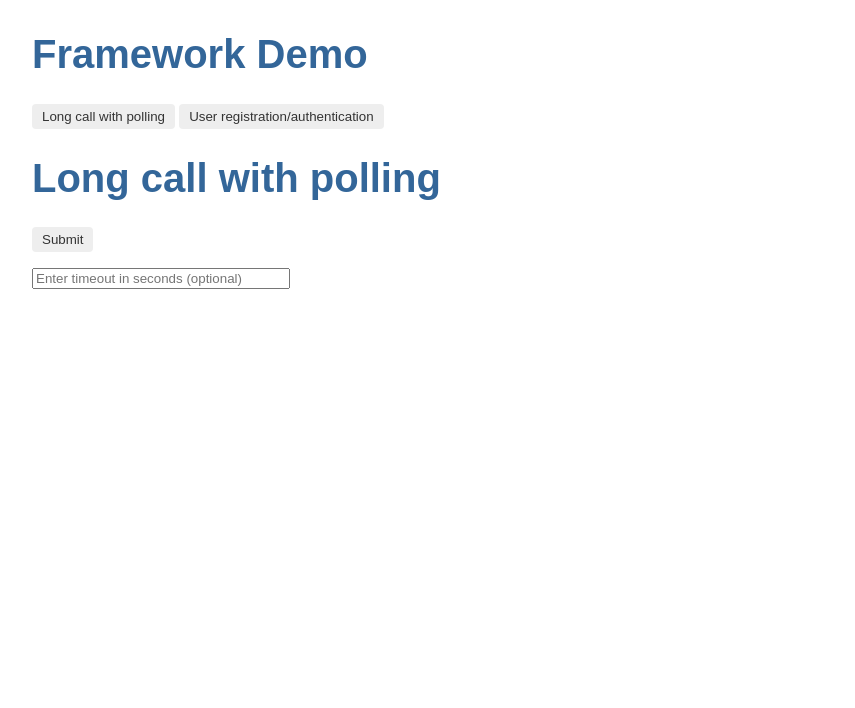
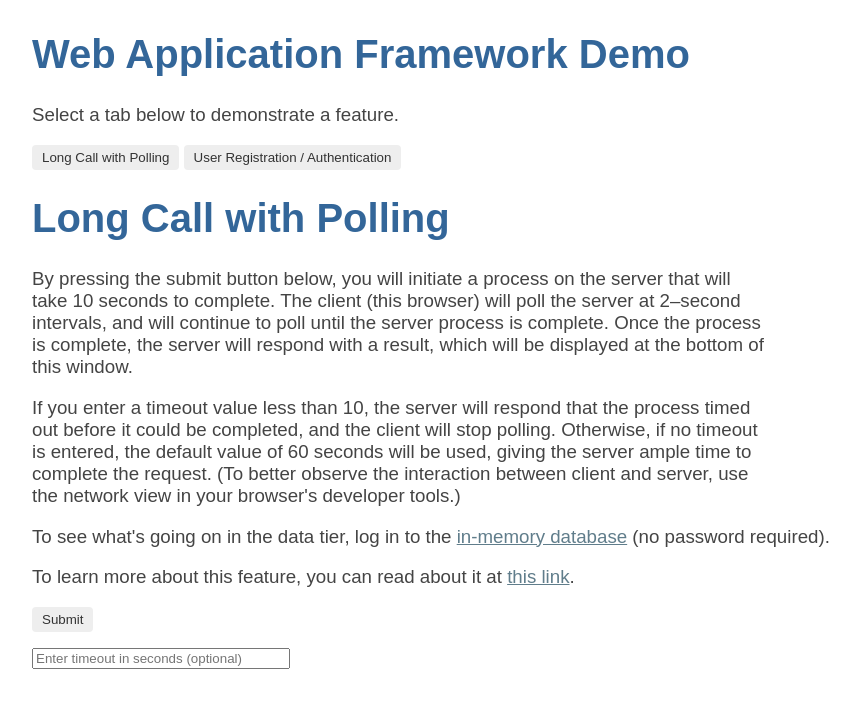
Before and after one commit to dchampion/framework-demo-vanilla-js, a Spring Boot app: page / in a window 1280 px wide. Shown: the top 708 px of the page, without its empty margins (0-855 px from the left). Run offline with Spring Boot 4, Linux system fonts and the light colour scheme.

Commit message:
Continue conversion to vanilla JS (WIP)

```diff
--- a/src/main/resources/static/index.html
+++ b/src/main/resources/static/index.html
@@ -2,32 +2,77 @@
 <html lang="en">
   <head>
     <title>Framework Demo</title>
-    <script src="site.js"></script>
+    <script defer src="site.js"></script>
     <link rel="stylesheet" href="styles.css">
   </head>
   <body>
-    <h1>Framework Demo</h1>
-    <button class="div-button" data-div="long-call">Long call with polling</button>
-    <button class="div-button" data-div="reg-auth">User registration/authentication</button>
+    <h1>Web Application Framework Demo</h1>
+    <h3>
+      Select a tab below to demonstrate a feature.
+    </h3>
+    <button class="div-button" data-div="long-call">Long Call with Polling</button>
+    <button class="div-button" data-div="reg-auth">User Registration / Authentication</button>
     <div class="top" id="long-call">
-      <h1>Long call with polling</h1>
+      <h1>Long Call with Polling</h1>
+      <h3>
+        <p>
+          By pressing the submit button below, you will initiate a process on the server that will<br>
+          take 10 seconds to complete. The client (this browser) will poll the server at 2&ndash;second<br>
+          intervals, and will continue to poll until the server process is complete. Once the process<br>
+          is complete, the server will respond with a result, which will be displayed at the bottom of<br>
+          this window.
+        </p>
+        <p>
+          If you enter a timeout value less than 10, the server will respond that the process timed<br>
+          out before it could be completed, and the client will stop polling. Otherwise, if no timeout<br>
+          is entered, the default value of 60 seconds will be used, giving the server ample time to<br>
+          complete the request. (To better observe the interaction between client and server, use<br>
+          the network view in your browser's developer tools.)
+        <p>
+          To see what's going on in the data tier, log in to the <a target=_blank href="http://localhost:8080/h2-console">in-memory database</a>
+          (no password required).
+        </p>
+        <p>
+          To learn more about this feature, you can read about it at
+          <a target=_blank href="https://github.com/dchampion/framework/wiki/Web-Application-Framework#long-running-operation-with-polling">this link</a>.
+        </p>
+      </h3>
       <button id="long-call-submit-button">Submit</button>
       <p>
-        <input id="long-call-timeout" type="text" style="width:250px" placeholder="Enter timeout in seconds (optional)"></input>
+        <input id="long-call-timeout" type="number" min="1" style="width:250px" placeholder="Enter timeout in seconds (optional)"></input>
       </p>
       <div class="response-container" id="long-call-response-container"></div>
     </div>
     <div class="top" id="reg-auth">
-      <h1>User registration/authentication</h1>
+      <h1>User Registration and Authentication</h1>
+      <h3>
+        <p>
+          Submit a username and password to authenticate an existing user, or press the Register<br>
+          button to create a new one.
+        </p>
+        <p>
+          On registration of a new user, the server will reject a password proposal based on two<br>
+          criteria: First, the password must be at least 8 characters in length (and no more than<br>
+          64). Second, the password must not have previously appeared in a data breach.
+        </p>
+        <p>
+          To see what's going on in the data tier, log in to the <a target=_blank href="http://localhost:8080/h2-console">in-memory database</a>
+          (no password required).
+        </p>
+        <p>
+          To learn more about this feature, you can read about it at
+          <a target=_blank href="https://github.com/dchampion/framework/wiki/Web-Application-Framework#identity-and-access-management">this link</a>.
+        </p>
+      </h3>
       <button class="reg-auth-div-button" data-div="reg-auth-login">Log in</button>
       <button class="reg-auth-div-button" data-div="reg-auth-register">Register</button>
       <div class="reg-auth-top" id="reg-auth-login">
           <form id="reg-auth-login-form" action="/users/authenticate" method="post">
             <div>
-              <label for="uname">Username:</label><br>
-              <input type="text" id="uname" name="username"><br>
+              <label for="login-uname">Username:</label><br>
+              <input type="text" id="login-uname" name="username" required="true"><br>
               <label for="login-password">Password:</label><br>
-              <input type="password" id="login-password" name="password"><br>
+              <input type="password" id="login-password" name="password" required="true"><br>
             </div>
             <div>
               <button type="submit">Submit</button>
@@ -38,16 +83,16 @@
         <div class="reg-auth-top" id="reg-auth-register">
           <form id="reg-auth-registration-form" action="/users/register" method="post">
             <div>
-              <label for="fname">First name:</label><br>
-              <input type="text" id="fname" name="firstName"><br>
-              <label for="lname">Last name:</label><br>
-              <input type="text" id="lname" name="lastName"><br>
-              <label for="uname">Username:</label><br>
-              <input type="text" id="uname" name="username"><br>
+              <label for="reg-fname">First name:</label><br>
+              <input type="text" id="reg-fname" name="firstName" required="true"><br>
+              <label for="reg-lname">Last name:</label><br>
+              <input type="text" id="reg-lname" name="lastName" required="true"><br>
+              <label for="reg-uname">Username:</label><br>
+              <input type="text" id="reg-uname" name="username" required="true"><br>
               <label for="reg-password">Password:</label><br>
-              <input type="password" id="reg-password" name="password"><br>
-              <label for="confirm-password">Confirm password:</label><br>
-              <input type="password" id="confirmPassword" name="confirmPassword">
+              <input type="password" id="reg-password" name="password" required="true" minlength="8" maxlength="64"><br>
+              <label for="reg-confirm-password">Confirm password:</label><br>
+              <input type="password" id="reg-confirm-password" name="confirm-password" required="true" minlength="8" maxlength="64">
             </div>
             <div>
               <button type="submit">Submit</button>
--- a/src/main/resources/static/site.js
+++ b/src/main/resources/static/site.js
@@ -1,27 +1,29 @@
 let leakedMsg = '';
 
-document.addEventListener('DOMContentLoaded', () => {
-    const topDivButtons = document.getElementsByClassName('div-button');
-    Array.from(topDivButtons).forEach(button => {
+Array.from(document.getElementsByClassName('div-button')).forEach(button => {
     button.onclick = function() {
         showDiv(this.dataset.div, 'top');
     }
 });
 
-    const regAuthDivButtons = document.getElementsByClassName('reg-auth-div-button');
-    Array.from(regAuthDivButtons).forEach(button => {
+Array.from(document.getElementsByClassName('reg-auth-div-button')).forEach(button => {
     button.onclick = function() {
         showDiv(this.dataset.div, 'reg-auth-top');
     }
-    })
+});
 
 document.getElementById('long-call-submit-button').onclick = function() {
     submit(document.getElementById('long-call-timeout').value);
-    }
+};
 
 document.getElementById('reg-auth-registration-form').addEventListener("submit", async (e) => {
     const responseContainer = document.getElementById('reg-auth-response-container');
-        if (leakedMsg.length > 0) {
+    let password = document.getElementById('reg-password').value;
+    let confirmPassword = document.getElementById('reg-confirm-password').value;
+    if (password !== confirmPassword) {
+        e.preventDefault();
+        responseContainer.innerHTML = "Passwords don't match";
+    } else if (leakedMsg.length > 0) {
         e.preventDefault();
         responseContainer.innerHTML = leakedMsg;
         leakedMsg = '';
@@ -31,6 +33,15 @@ document.addEventListener('DOMContentLoaded', () => {
     }
 });
 
+document.getElementById('reg-password').addEventListener("focusout", async (event) => {
+    const options = {
+        method: 'POST',
+        body: event.currentTarget.value
+    }
+    response = await fetch('http://localhost:8080/users/is-pw-leaked', options);
+    leakedMsg = await response.text();
+});
+
 document.getElementById('reg-auth-login-form').addEventListener("submit", async (e) => {
     const responseContainer = document.getElementById('login-response-container');
     const response = await fetchResponse(e);
@@ -38,19 +49,20 @@ document.addEventListener('DOMContentLoaded', () => {
         responseContainer.innerHTML = await response.text();
     } else {
         let asJson = await response.json();
-            responseContainer.innerHTML =
-                `Hello, ${asJson['firstName']} ${asJson['lastName']}; you are logged in as ${asJson['username']}`;
+        let msg = `Hello, ${asJson['firstName']} ${asJson['lastName']}; you are logged in as ${asJson['username']}`
+        if (response.headers.get('Password-Leaked') === 'true') {
+            msg +=
+            '.<p><b>The password you are using on this site has previously<br>' +
+            'appeared in a data breach of another site. THIS IS NOT<br>' +
+            'RELATED TO A SECURITY INCIDENT ON THIS SITE.<br>' +
+            'However, the fact that this password has previously<br>' +
+            'appeared elsewhere puts this account at risk. You<br>' +
+            'should consider changing your password on this<br>' +
+            'site, as well as any other site on which you currently<br>' +
+            'use this password.</b>';
         }
-    })
-
-    document.getElementById('reg-password').addEventListener("focusout", async (event) => {
-        const options = {
-            method: 'POST',
-            body: event.currentTarget.value
+        responseContainer.innerHTML = msg;
     }
-        response = await fetch('http://localhost:8080/users/is-pw-leaked', options);
-        leakedMsg = await response.text();
-    })
 });
 
 async function fetchResponse(e) {
@@ -105,35 +117,37 @@ function submit(value) {
 
     fetch('http://localhost:8080/long-call/submit', options)
     .then((response) => {
-        if (202 !== response.status) {
-            throw new Error(`HTTP error on submit! Status code: ${response.status}`);
+        if (!response.ok) {
+            task_status = response.headers.get('task-status');
+            throw new Error(`Status code: ${response.status}; Task status: ${task_status}`);
         }
+        document.getElementById('long-call-response-container').innerHTML = `Task submitted<br>`;
         poll(response.headers.get('task-id'), 1);
     }).catch((error) => {
-        document.getElementById('long-call-response-container').innerHTML = error;
+        document.getElementById('long-call-response-container').innerHTML += error;
     });
 }
 
 function poll(task_id, count) {
     fetch(`http://localhost:8080/long-call/poll/${task_id}`, {method: 'GET'})
     .then((response) => {
-        if (200 !== response.status) {
+        if (!response.ok) {
             task_status = response.headers.get('task-status');
-            throw new Error(`HTTP error on poll! Status: ${response.status}; Task status: ${task_status}`);
+            throw new Error(`Status code: ${response.status}; Task status: ${task_status}`);
         }
         task_status = response.headers.get('task-status');
         if ('pending' === task_status) {
-            document.getElementById('long-call-response-container').innerHTML = `Polling ${count++} time(s)`
+            document.getElementById('long-call-response-container').innerHTML += `Polling ${count++} time(s)<br>`;
             sleep(2000).then(() => {poll(task_id, count)});
         } else if ('complete' === task_status) {
             response.json().then((value) => {
-                document.getElementById('long-call-response-container').innerHTML = 'Got a response: ' + value;
+                document.getElementById('long-call-response-container').innerHTML += 'Got a response: ' + value;
             });
         } else {
-            throw new Error(`HTTP error on poll! Status: ${response.status}; Task status: ${task_status}`)
+            throw new Error(`Status code: ${response.status}; Task status: ${task_status}`)
         }
     }).catch((error) => {
-        document.getElementById('long-call-response-container').innerHTML = error;
+        document.getElementById('long-call-response-container').innerHTML += error;
     });
 }
 
```
Lines whose indentation alone changed are shown as unchanged.
